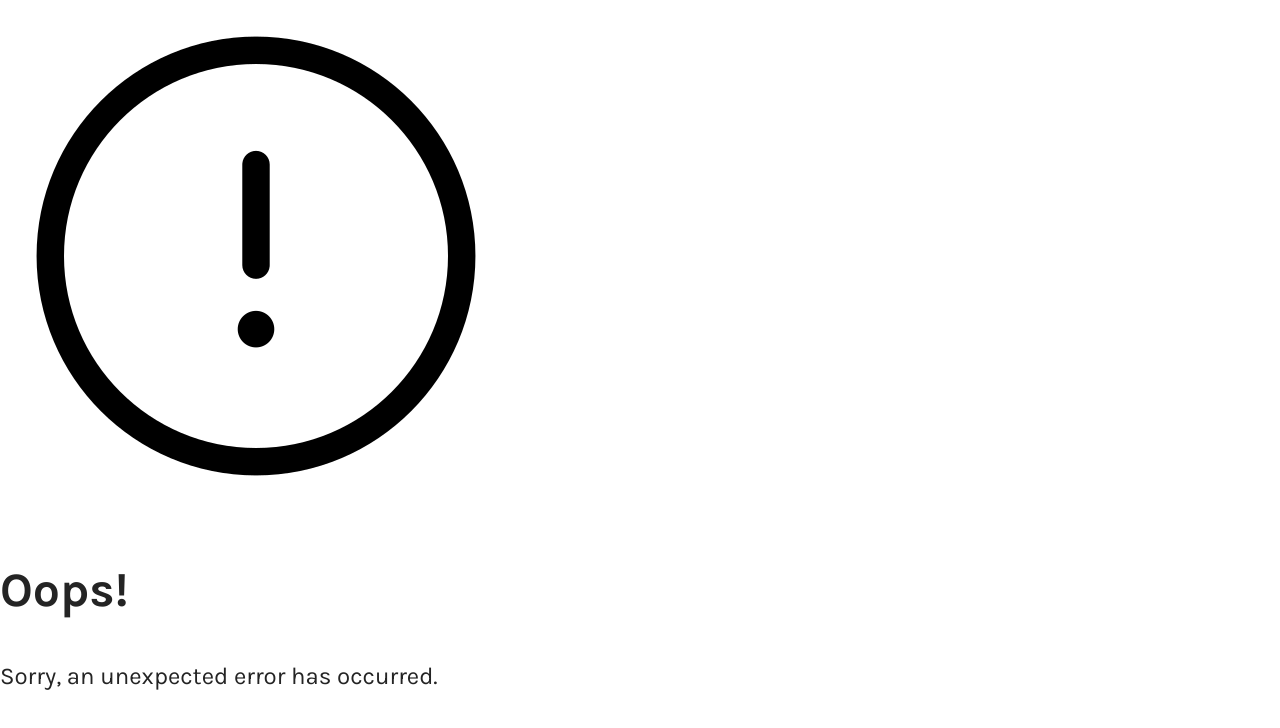
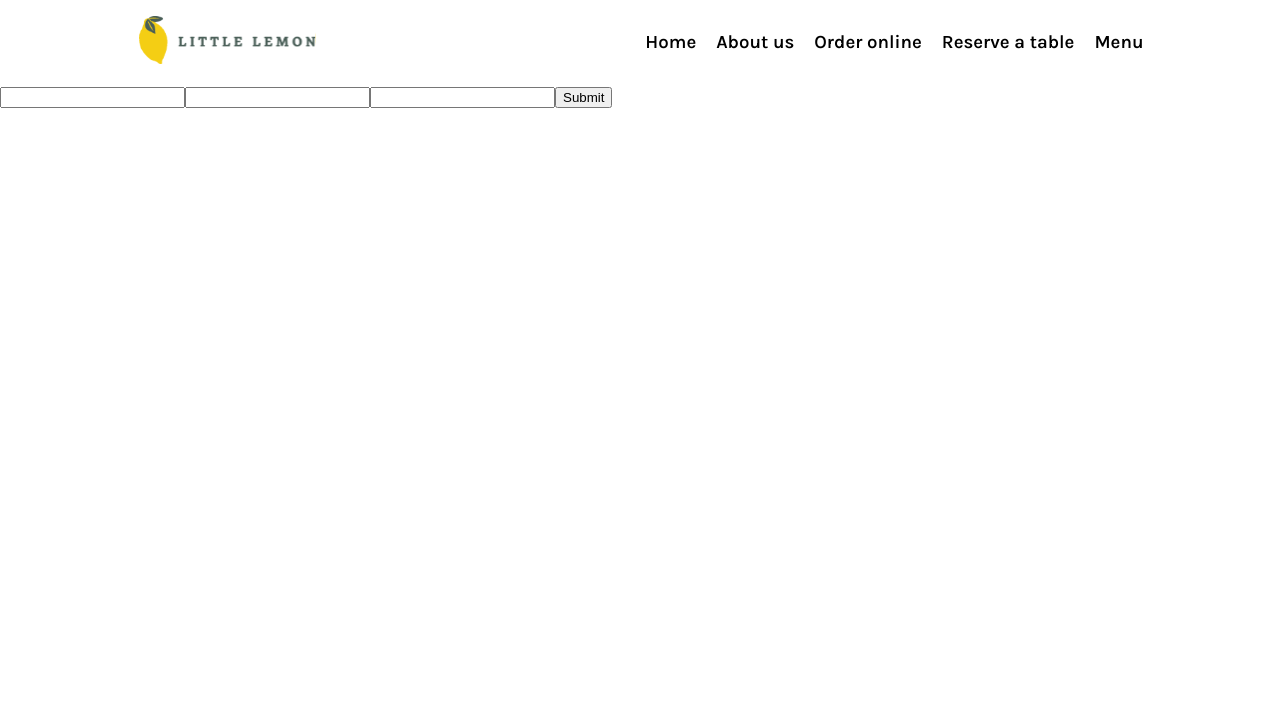
Before and after one commit to EnriqueMartinezAsensi/MetaFrontCapstoneProject, a React (Vite) app in the folder little-lemon/: page /confirm in a window 1280 px wide. Shown: the top 728 px of the page. Built offline with nearby package versions, Linux system fonts and the light colour scheme.

Commit message:
Form validation

```diff
--- a/little-lemon/package.json
+++ b/little-lemon/package.json
@@ -19,6 +19,7 @@
     "dayjs": "^1.11.13",
     "react": "^18.3.1",
     "react-dom": "^18.3.1",
+    "react-hook-form": "^7.53.2",
     "react-router-dom": "^6.26.2",
     "styled-components": "^6.1.13"
   },
--- /dev/null
+++ b/little-lemon/src/pages/BookConfirmPage/BookConfirm.styled.ts
@@ -0,0 +1,7 @@
+import styled from "styled-components";
+
+export const BookConfirmHolder = styled.div`
+  width: 100%;
+  height: fit-content;
+  background-color: ${({theme}) => theme.colors.common.white};
+`
--- /dev/null
+++ b/little-lemon/src/pages/BookConfirmPage/index.tsx
@@ -0,0 +1,32 @@
+import MenuBar from "../components/MenuBar";
+import { Spacer } from "../MainPage/MainPage.styled";
+import { BookConfirmHolder } from "./BookConfirm.styled";
+import { useForm, SubmitHandler } from "react-hook-form"
+
+interface IFormInput {
+  firstName: string
+  email: string
+  phone: string
+}
+
+
+
+const BookConfirmPage = () => {
+  const { register, handleSubmit } = useForm<IFormInput>()
+  const onSubmit: SubmitHandler<IFormInput> = (data) => console.log(data)
+
+
+
+  return <BookConfirmHolder>
+    <MenuBar/>
+    <Spacer />
+    <form onSubmit={handleSubmit(onSubmit)}>
+      <input {...register("firstName", { required: true, maxLength: 20 })} />
+      <input {...register("email", { pattern: /^(([^<>()[\]\\.,;:\s@"]+(\.[^<>()[\]\\.,;:\s@"]+)*)|.(".+"))@((\[[0-9]{1,3}\.[0-9]{1,3}\.[0-9]{1,3}\.[0-9]{1,3}\])|(([a-zA-Z\-0-9]+\.)+[a-zA-Z]{2,}))$/ })} />
+      <input {...register("phone", { pattern: /^\+?[1-9][0-9]{7,14}$/})} />
+      <input type="submit" />
+    </form>
+  </BookConfirmHolder>
+}
+
+export default BookConfirmPage;
--- a/little-lemon/src/pages/BookingPage/index.tsx
+++ b/little-lemon/src/pages/BookingPage/index.tsx
@@ -16,8 +16,8 @@ const BookingPage = () => {
   const [hour, setHour] = useState<string>("");
   const navigate = useNavigate();
 
-  const handleClick = () => {
-    navigate("/");
+  const handleClick = ()  => {
+    navigate("/confirm");
   }
 
   return <ReservationsHolder className="">
@@ -42,7 +42,7 @@ const BookingPage = () => {
         <FormLabel>Select hour</FormLabel>
         <SelectFromList options={["13:00", "13:30", "14:00", "14:30", "15:00","15:30", "16:00"]} value={hour} onChange={setHour}></SelectFromList>
       </FormBundler>
-      <ReserveButton  disabled={!CalendarValue||!daySlice||!hour} handleClick={() => handleClick} label="Reserve"></ReserveButton>
+      <ReserveButton  disabled={!CalendarValue||!daySlice||!hour} handleClick={handleClick} label="Reserve"></ReserveButton>
     </FromSeparator>
     <FromSeparator active={true}>
 
--- a/little-lemon/src/pages/components/Button/Button.styled.ts
+++ b/little-lemon/src/pages/components/Button/Button.styled.ts
@@ -14,7 +14,7 @@ margin: 0.7rem;
   border-color: transparent;
   background-color: ${({theme}) => theme.colors.button.normal.background};
   transition: all ${({theme}) => theme.transitions.normal}s;
-  &:hover{
+  &:hover:enabled{
     color: ${({theme}) => theme.colors.button.normal.background};
     background-color: ${({theme}) => theme.colors.button.click.background};
     border: 2px solid ${({theme}) => theme.colors.button.normal.background};
--- a/little-lemon/src/pages/components/Button/index.tsx
+++ b/little-lemon/src/pages/components/Button/index.tsx
@@ -4,7 +4,7 @@ type ButtonProps = {
   className?: string;
   label: string;
   disabled: boolean;
-  handleClick: () => React.MouseEventHandler<HTMLDivElement>;
+  handleClick: () => void;
 };
 
 const Button = ({ className, label, disabled, handleClick }: ButtonProps) => {
--- a/little-lemon/src/routes/routes.tsx
+++ b/little-lemon/src/routes/routes.tsx
@@ -4,6 +4,7 @@ import ErrorPage from "../pages/ErrorPage";
 //Pages
 import MainPage from "../pages/MainPage";
 import BookingPage from "../pages/BookingPage";
+import BookConfirmPage from "../pages/BookConfirmPage";
 
 const routes: RouteObject[] = [
   {
@@ -15,6 +16,11 @@ const routes: RouteObject[] = [
     path: "/book",
     element: <BookingPage />,
     errorElement: <ErrorPage />,
+  },
+  {
+    path: "/confirm",
+    element: < BookConfirmPage/>,
+    errorElement: <ErrorPage />
   }
 ];
 
```
Also changed, not shown: 1 other file (tests, documents, lock files or other folders).
